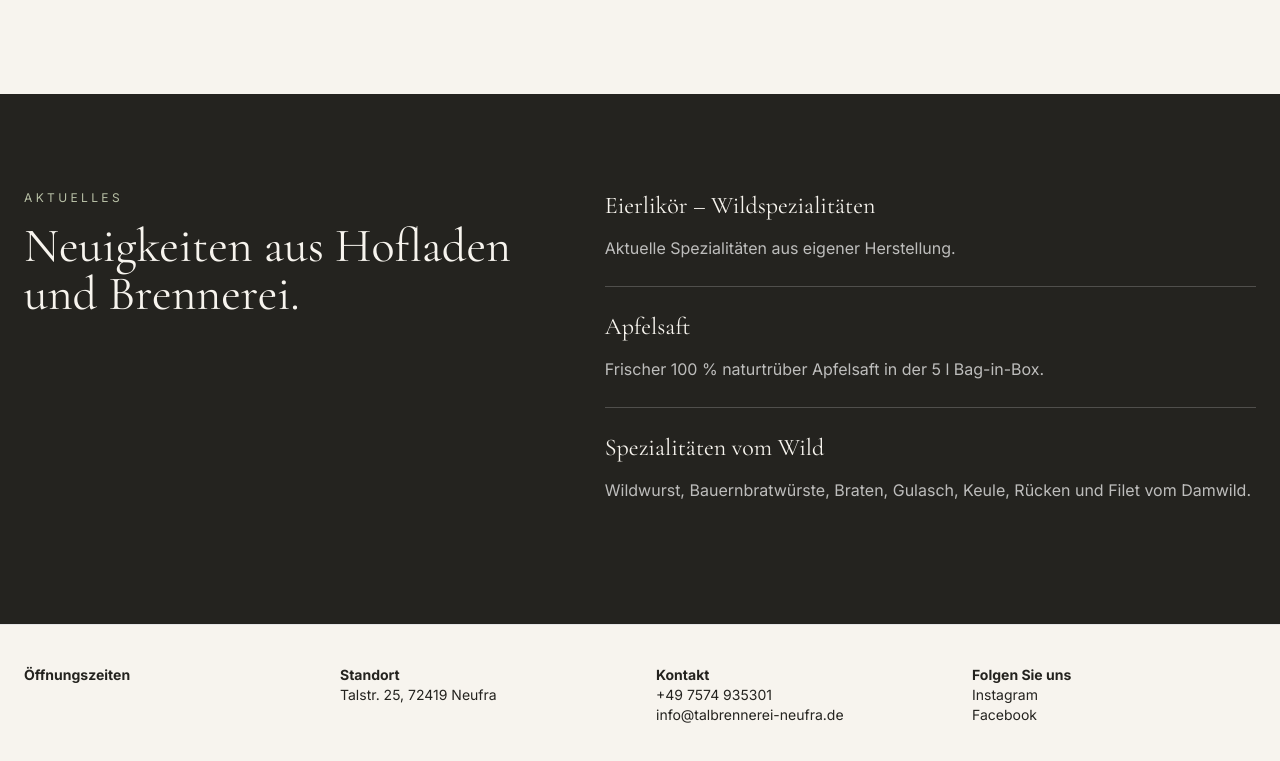
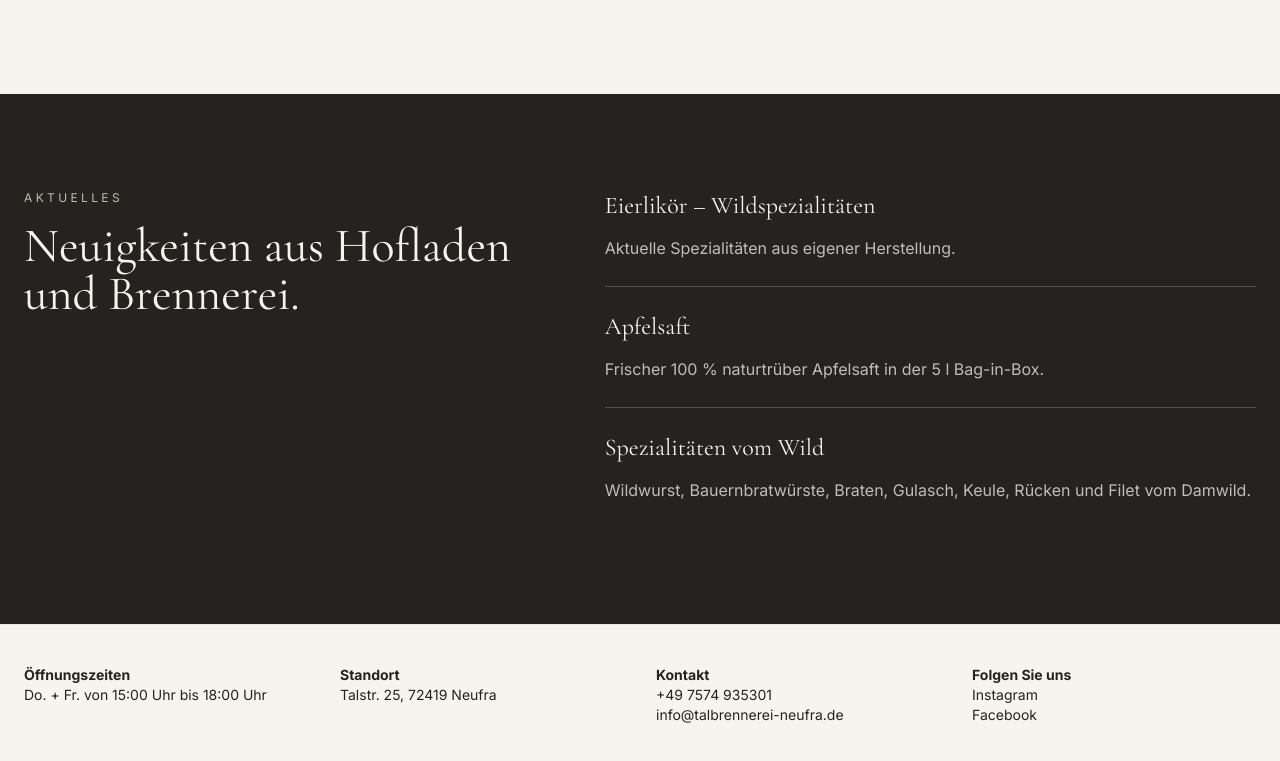
Before and after one commit to katharinadobiosch/tn, a Next.js app: page / in a window 1280 px wide. Shown: the part 1731-2492 px from the top of the page. Built offline with nearby package versions, Linux system fonts and the light colour scheme.

Commit message:
Fix footer opening hours type

```diff
--- a/src/components/Footer.tsx
+++ b/src/components/Footer.tsx
@@ -6,8 +6,7 @@ export function Footer() {
       <div className="mx-auto grid max-w-7xl gap-8 md:grid-cols-4">
         <div>
           <strong>Öffnungszeiten</strong>
-          <p>{siteInfo.openingHours.weekdays}</p>
-          <p>{siteInfo.openingHours.saturday}</p>
+          <p>{siteInfo.openingHours}</p>
         </div>
 
         <div>
```
